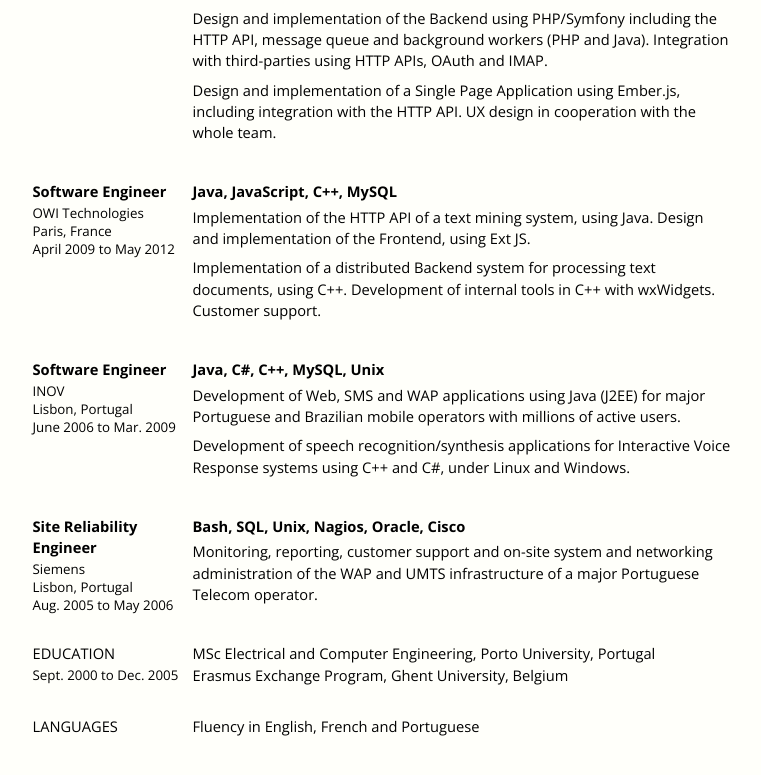
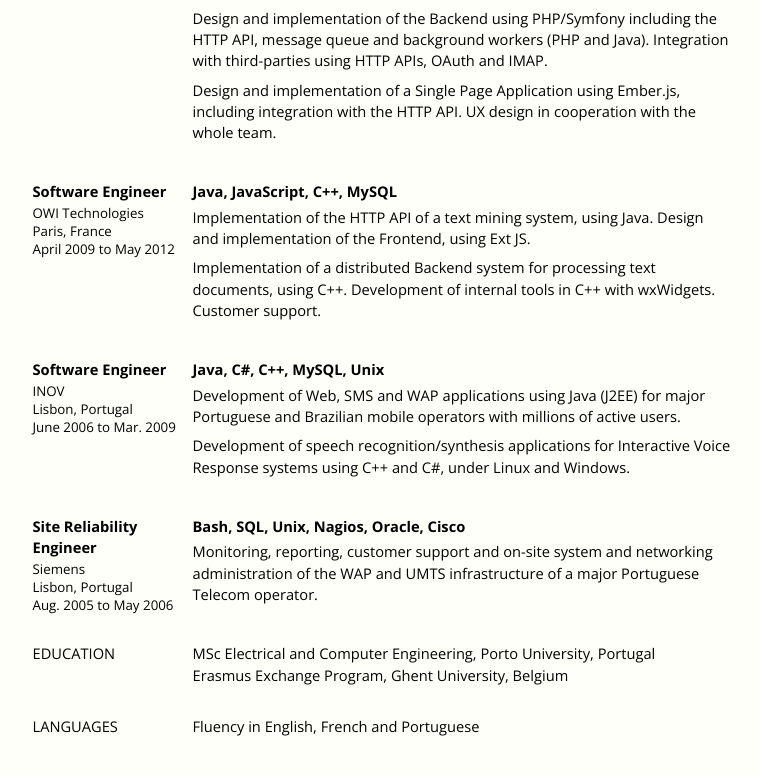
Before and after one commit to psrpinto/resume, a plain HTML site: page public/index.html in a window 1280 px wide. Shown: the part 971-1746 px from the top of the page, without its empty margins (257-1018 px from the left). Drawn offline with nearby package versions, Linux system fonts and the light colour scheme.

Commit message:
Remove education dates

```diff
--- a/public/index.html
+++ b/public/index.html
@@ -185,7 +185,6 @@
     <section>
         <div class="header">
             <span class="title">Education</span>
-            <span class="dates">Sept. 2000 to Dec. 2005</span>
         </div>
         <div class="content">
             <ul class="no-style">
```
